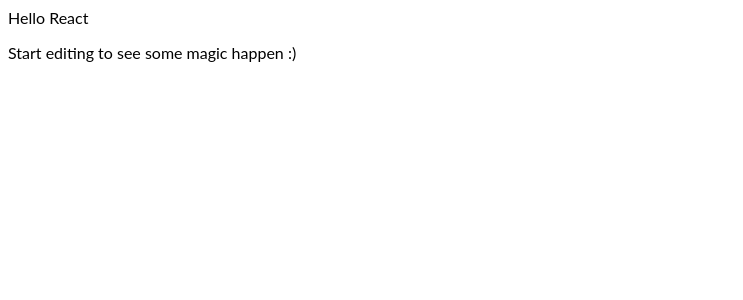
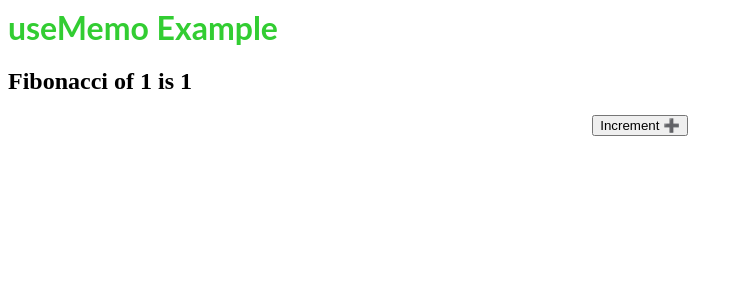
Before and after one commit to railsstudent/react-hooks-examples2, a React (Create React App) app: page / in a window 1280 px wide. Shown: the top 300 px of the page, without its empty margins (0-743 px from the left). Built offline with nearby package versions, Linux system fonts and the light colour scheme.

Commit message:
useMemo example

```diff
--- a/App.js
+++ b/App.js
@@ -1,13 +1,10 @@
 import React from 'react';
+import Memo from './Memo';
 
 function App() {
-  const name = 'React';
   return (
     <div>
-      <p>{ `Hello ${name}` }</p>
-      <p>
-        Start editing to see some magic happen :)
-      </p>
+      <Memo />
     </div>
   );
 }
--- /dev/null
+++ b/Memo.js
@@ -0,0 +1,40 @@
+import React, { useState, useEffect, useMemo } from 'react';
+
+const fibonacci = n => {
+  if (n <= 1) {
+    return 1;
+  }
+
+  return fibonacci(n - 1) + fibonacci(n - 2);
+};
+
+const MemoComponent = () => {
+  const [num, setNum] = useState(1);
+  const [isGreen, setIsGreen] = useState(true);
+  // const fib = useMemo(() => fibonacci(num), [num]);
+  const fib = useMemo(() => fibonacci(num), [num])
+
+  const style = {
+    display: 'flex',
+    justifyContent: 'center',
+  };
+
+  return (
+    <div>
+      <h1
+        onClick={() => setIsGreen(!isGreen)}
+        style={{ color: isGreen ? "limegreen" : "crimson" }}
+      >
+        useMemo Example
+      </h1>
+      <h2>
+        Fibonacci of {num} is {fib}
+      </h2>
+      <div style={style}>
+        <button onClick={() => setNum(num + 1)}>Increment ➕</button>
+      </div>
+    </div>
+  );
+}
+
+export default MemoComponent;
```
